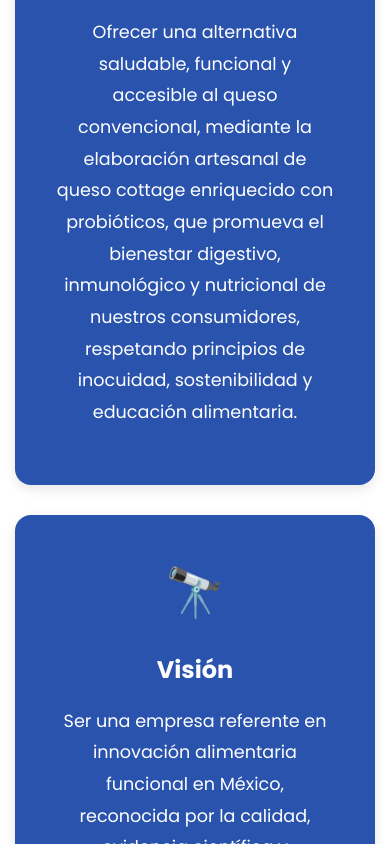
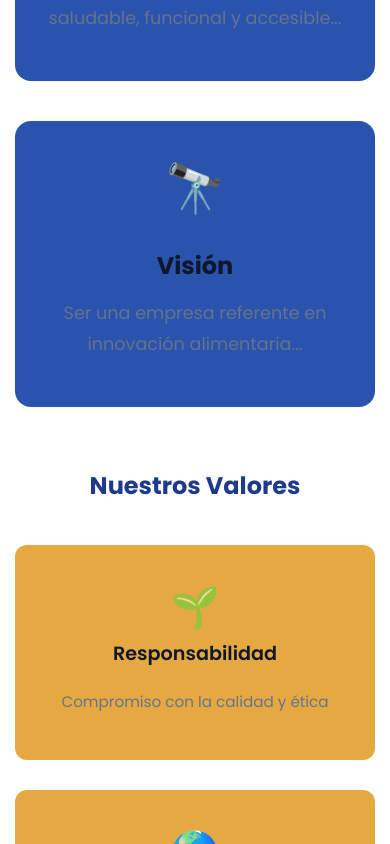
Before and after one commit to aleexroldaansftw/biottage, a React (Vite) app: page / in a window 390 px wide. Shown: the part 1720-2564 px from the top of the page. Built offline with nearby package versions, Linux system fonts and the light colour scheme.

Commit message:
Hacer responsive Product, Benefits y About

```diff
--- a/src/components/About.jsx
+++ b/src/components/About.jsx
@@ -9,17 +9,12 @@ const About = () => {
           </p>
         </div>
 
-        {/* Misión y Visión */}
-        <div className="about-content" style={styles.content}>
+        <div style={styles.content}>
           <div style={styles.card}>
             <div style={styles.cardIcon}>🎯</div>
             <h3 style={styles.cardTitle}>Misión</h3>
             <p style={styles.cardText}>
-              Ofrecer una alternativa saludable, funcional y accesible al queso convencional,
-              mediante la elaboración artesanal de queso cottage enriquecido con probióticos,
-              que promueva el bienestar digestivo, inmunológico y nutricional de nuestros
-              consumidores, respetando principios de inocuidad, sostenibilidad y educación
-              alimentaria.
+              Ofrecer una alternativa saludable, funcional y accesible...
             </p>
           </div>
 
@@ -27,50 +22,26 @@ const About = () => {
             <div style={styles.cardIcon}>🔭</div>
             <h3 style={styles.cardTitle}>Visión</h3>
             <p style={styles.cardText}>
-              Ser una empresa referente en innovación alimentaria funcional en México,
-              reconocida por la calidad, evidencia científica y compromiso social de
-              nuestros productos, contribuyendo a estilos de vida saludables y a la
-              transformación del sistema alimentario hacia opciones más éticas, naturales
-              y conscientes.
+              Ser una empresa referente en innovación alimentaria...
             </p>
           </div>
         </div>
 
-        {/* Valores */}
         <div style={styles.valuesSection}>
           <h3 style={styles.valuesTitle}>Nuestros Valores</h3>
-          <div className="values-grid" style={styles.valuesGrid}>
-            <div style={styles.valueCard}>
-              <span style={styles.valueIcon}>🌱</span>
-              <h4 style={styles.valueName}>Responsabilidad</h4>
-              <p style={styles.valueText}>
-                Ofrecemos un producto funcional, seguro y respaldado por ciencia
-              </p>
-            </div>
-
-            <div style={styles.valueCard}>
-              <span style={styles.valueIcon}>🌎</span>
-              <h4 style={styles.valueName}>Sostenibilidad</h4>
-              <p style={styles.valueText}>
-                Empaques conscientes, procesos artesanales que respetan el entorno
-              </p>
-            </div>
-
-            <div style={styles.valueCard}>
-              <span style={styles.valueIcon}>🤝</span>
-              <h4 style={styles.valueName}>Confianza</h4>
-              <p style={styles.valueText}>
-                Transparencia, educación alimentaria y diálogo constante
-              </p>
-            </div>
-
-            <div style={styles.valueCard}>
-              <span style={styles.valueIcon}>💪</span>
-              <h4 style={styles.valueName}>Accesibilidad</h4>
-              <p style={styles.valueText}>
-                Productos para distintos estilos de vida y necesidades nutricionales
-              </p>
-            </div>
+          <div style={styles.valuesGrid}>
+            {[
+              ["🌱", "Responsabilidad"],
+              ["🌎", "Sostenibilidad"],
+              ["🤝", "Confianza"],
+              ["💪", "Accesibilidad"],
+            ].map(([icon, name], i) => (
+              <div key={i} style={styles.valueCard}>
+                <span style={styles.valueIcon}>{icon}</span>
+                <h4 style={styles.valueName}>{name}</h4>
+                <p style={styles.valueText}>Compromiso con la calidad y ética</p>
+              </div>
+            ))}
           </div>
         </div>
       </div>
@@ -79,95 +50,59 @@ const About = () => {
 };
 
 const styles = {
-  section: {
-    padding: '80px 0',
-    backgroundColor: '#ffffff',
-  },
-  header: {
-    textAlign: 'center',
-    marginBottom: '60px',
-  },
-  title: {
-    fontSize: '2.5rem',
-    fontWeight: '700',
-    color: '#1E3A8A',
-    marginBottom: '16px',
-  },
-  subtitle: {
-    fontSize: '1.2rem',
-    color: '#64748b',
-    maxWidth: '600px',
-    margin: '0 auto',
-  },
+  section: { padding: "80px 0", backgroundColor: "#ffffff" },
+  header: { textAlign: "center", marginBottom: "60px" },
+  title: { fontSize: "2.5rem", color: "#1E3A8A" },
+  subtitle: { fontSize: "1.1rem", color: "#64748b", maxWidth: "600px", margin: "0 auto" },
   content: {
-    display: 'grid',
-    gridTemplateColumns: '1fr 1fr',
-    gap: '40px',
-    marginBottom: '60px',
+    display: "grid",
+    gridTemplateColumns: "1fr 1fr",
+    gap: "40px",
+    marginBottom: "60px",
   },
   card: {
-    backgroundColor: '#2953adff', // azul más oscuro
-    padding: '40px',
-    borderRadius: '16px',
-    textAlign: 'center',
-    color: 'white', // texto blanco
-    boxShadow: '0 4px 12px rgba(0, 0, 0, 0.1)',
+    backgroundColor: "#2953ad",
+    padding: "40px",
+    borderRadius: "16px",
+    textAlign: "center",
+    color: "white",
   },
-  cardIcon: {
-    fontSize: '3rem',
-    marginBottom: '20px',
-  },
-  cardTitle: {
-    fontSize: '1.8rem',
-    fontWeight: '700',
-    color: 'white',
-    marginBottom: '16px',
-  },
-  cardText: {
-    fontSize: '1.1rem',
-    color: 'white',
-    lineHeight: '1.8',
-  },
-  valuesSection: {
-    marginTop: '40px',
-  },
+  cardIcon: { fontSize: "3rem", marginBottom: "20px" },
+  cardTitle: { fontSize: "1.8rem", marginBottom: "12px" },
+  cardText: { fontSize: "1.1rem", lineHeight: "1.8" },
+  valuesSection: { marginTop: "40px" },
   valuesTitle: {
-    fontSize: '2rem',
-    fontWeight: '700',
-    color: '#1E3A8A',
-    textAlign: 'center',
-    marginBottom: '40px',
+    fontSize: "2rem",
+    color: "#1E3A8A",
+    textAlign: "center",
+    marginBottom: "40px",
   },
   valuesGrid: {
-    display: 'grid',
-    gridTemplateColumns: 'repeat(4, 1fr)',
-    gap: '30px',
+    display: "grid",
+    gridTemplateColumns: "repeat(4, 1fr)",
+    gap: "30px",
   },
   valueCard: {
-    backgroundColor: '#E6A942FF', // amarillo
-    padding: '30px',
-    borderRadius: '12px',
-    textAlign: 'center',
-    color: 'white',
-    boxShadow: '0 2px 8px rgba(0, 0, 0, 0.15)',
-    transition: 'transform 0.3s, box-shadow 0.3s',
+    backgroundColor: "#E6A942",
+    padding: "30px",
+    borderRadius: "12px",
+    textAlign: "center",
+    color: "white",
   },
-  valueIcon: {
-    fontSize: '2.5rem',
-    display: 'block',
-    marginBottom: '16px',
-  },
-  valueName: {
-    fontSize: '1.2rem',
-    fontWeight: '600',
-    color: 'white',
-    marginBottom: '12px',
-  },
-  valueText: {
-    fontSize: '0.95rem',
-    color: 'white',
-    lineHeight: '1.6',
-  },
+  valueIcon: { fontSize: "2.5rem", marginBottom: "12px" },
+  valueName: { fontSize: "1.2rem", fontWeight: "600" },
+  valueText: { fontSize: "0.95rem", lineHeight: "1.6" },
 };
 
+// 📱 Responsive
+if (window.innerWidth <= 768) {
+  styles.content.gridTemplateColumns = "1fr";
+  styles.valuesGrid.gridTemplateColumns = "1fr 1fr";
+  styles.card.padding = "30px";
+}
+if (window.innerWidth <= 480) {
+  styles.valuesGrid.gridTemplateColumns = "1fr";
+  styles.title.fontSize = "2rem";
+}
+
 export default About;
--- a/src/components/Benefits.jsx
+++ b/src/components/Benefits.jsx
@@ -15,92 +15,22 @@ const Benefits = () => {
           <p style={styles.mainText}>
             Esta cepa probiótica tiene una gran capacidad de adherirse al epitelio intestinal,
             protegiendo la barrera digestiva y favoreciendo el equilibrio de la microbiota.
-            Está respaldada por investigación científica internacional que comprueba sus
-            múltiples beneficios para la salud.
           </p>
         </div>
 
         <div style={styles.benefitsGrid}>
-          <div style={styles.benefitCard}>
-            <div style={styles.cardIcon}>🛡️</div>
-            <h4 style={styles.cardTitle}>Protección Intestinal</h4>
-            <p style={styles.cardText}>
-              Gran adherencia al epitelio intestinal que protege la barrera digestiva
-              y previene la colonización de bacterias dañinas.
-            </p>
-          </div>
-
-          <div style={styles.benefitCard}>
-            <div style={styles.cardIcon}>⚖️</div>
-            <h4 style={styles.cardTitle}>Equilibrio de Microbiota</h4>
-            <p style={styles.cardText}>
-              Favorece el balance saludable de bacterias beneficiosas en el intestino,
-              mejorando la función digestiva general.
-            </p>
-          </div>
-
-          <div style={styles.benefitCard}>
-            <div style={styles.cardIcon}>💊</div>
-            <h4 style={styles.cardTitle}>Reduce Molestias</h4>
-            <p style={styles.cardText}>
-              Ayuda a disminuir síntomas digestivos comunes como hinchazón,
-              gases y malestar abdominal.
-            </p>
-          </div>
-
-          <div style={styles.benefitCard}>
-            <div style={styles.cardIcon}>🔬</div>
-            <h4 style={styles.cardTitle}>Respaldo Científico</h4>
-            <p style={styles.cardText}>
-              Cepa ampliamente estudiada con evidencia clínica internacional
-              que respalda sus beneficios.
-            </p>
-          </div>
-        </div>
-
-        <div style={styles.applications}>
-          <h3 style={styles.applicationsTitle}>Ideal como coadyuvante en:</h3>
-          <div style={styles.applicationsGrid}>
-            <div style={styles.applicationCard}>
-              <span style={styles.applicationIcon}>💊</span>
-              <h5 style={styles.applicationName}>Diarrea asociada a antibióticos</h5>
-              <p style={styles.applicationDesc}>
-                Ayuda a restaurar el equilibrio intestinal durante y después del tratamiento
-              </p>
+          {[
+            { icon: "🛡️", title: "Protección Intestinal", text: "Protege la barrera digestiva." },
+            { icon: "⚖️", title: "Equilibrio de Microbiota", text: "Favorece el balance intestinal." },
+            { icon: "💊", title: "Reduce Molestias", text: "Disminuye hinchazón y gases." },
+            { icon: "🔬", title: "Respaldo Científico", text: "Avalado por estudios clínicos." },
+          ].map((b, i) => (
+            <div key={i} style={styles.benefitCard}>
+              <div style={styles.cardIcon}>{b.icon}</div>
+              <h4 style={styles.cardTitle}>{b.title}</h4>
+              <p style={styles.cardText}>{b.text}</p>
             </div>
-
-            <div style={styles.applicationCard}>
-              <span style={styles.applicationIcon}>🤢</span>
-              <h5 style={styles.applicationName}>Síndrome de intestino irritable</h5>
-              <p style={styles.applicationDesc}>
-                Puede contribuir a reducir síntomas como dolor, hinchazón y alteraciones
-              </p>
-            </div>
-
-            <div style={styles.applicationCard}>
-              <span style={styles.applicationIcon}>🥛</span>
-              <h5 style={styles.applicationName}>Intolerancia a lactosa leve</h5>
-              <p style={styles.applicationDesc}>
-                Facilita la digestión y reduce molestias en personas con sensibilidad
-              </p>
-            </div>
-
-            <div style={styles.applicationCard}>
-              <span style={styles.applicationIcon}>🔥</span>
-              <h5 style={styles.applicationName}>Inflamación intestinal crónica</h5>
-              <p style={styles.applicationDesc}>
-                Puede ayudar a modular la respuesta inflamatoria del sistema digestivo
-              </p>
-            </div>
-          </div>
-        </div>
-
-        <div style={styles.disclaimer}>
-          <p style={styles.disclaimerText}>
-            ⚕️ <strong>Nota importante:</strong> Biottage es un alimento funcional y no sustituye
-            el tratamiento médico. Consulta con tu profesional de la salud si tienes condiciones
-            digestivas que requieren atención especializada.
-          </p>
+          ))}
         </div>
       </div>
     </section>
@@ -108,128 +38,52 @@ const Benefits = () => {
 };
 
 const styles = {
-  section: {
-    padding: '80px 0',
-    backgroundColor: '#ffffff',
+  section: { padding: "80px 0", backgroundColor: "#ffffff" },
+  header: { textAlign: "center", marginBottom: "40px" },
+  title: {
+    fontSize: "2.5rem",
+    fontWeight: "700",
+    color: "#1E3A8A",
+    marginBottom: "10px",
   },
-  header: {
-    textAlign: 'center',
-    marginBottom: '60px',
+  subtitle: { fontSize: "1.1rem", color: "#64748b" },
+  mainBenefit: {
+    textAlign: "center",
+    backgroundColor: "#EBF4FF",
+    padding: "40px",
+    borderRadius: "20px",
+    margin: "0 auto 50px",
+    maxWidth: "800px",
   },
-  title: {
-    fontSize: '2.5rem',
-    fontWeight: '700',
-    color: '#1E3A8A',
-    marginBottom: '16px',
-  },
-  subtitle: {
-    fontSize: '1.2rem',
-    color: '#64748b',
-  },
-  mainBenefit: {
-    textAlign: 'center',
-    maxWidth: '800px',
-    margin: '0 auto 60px',
-    padding: '40px',
-    backgroundColor: '#EBF4FF',
-    borderRadius: '20px',
-  },
-  iconLarge: {
-    fontSize: '4rem',
-    marginBottom: '20px',
-  },
-  mainTitle: {
-    fontSize: '2rem',
-    fontWeight: '700',
-    color: '#1E3A8A',
-    marginBottom: '20px',
-  },
-  mainText: {
-    fontSize: '1.1rem',
-    color: '#64748b',
-    lineHeight: '1.8',
-  },
+  iconLarge: { fontSize: "4rem", marginBottom: "20px" },
+  mainTitle: { fontSize: "2rem", color: "#1E3A8A", marginBottom: "16px" },
+  mainText: { fontSize: "1rem", color: "#64748b", lineHeight: "1.7" },
   benefitsGrid: {
-    display: 'grid',
-    gridTemplateColumns: 'repeat(4, 1fr)',
-    gap: '30px',
-    marginBottom: '60px',
+    display: "grid",
+    gridTemplateColumns: "repeat(4, 1fr)",
+    gap: "30px",
   },
   benefitCard: {
-    backgroundColor: '#f8fafc',
-    padding: '30px',
-    borderRadius: '16px',
-    textAlign: 'center',
-    border: '2px solid #e2e8f0',
-    transition: 'transform 0.3s, box-shadow 0.3s',
+    backgroundColor: "#f8fafc",
+    padding: "30px",
+    borderRadius: "16px",
+    textAlign: "center",
+    border: "2px solid #e2e8f0",
   },
-  cardIcon: {
-    fontSize: '3rem',
-    marginBottom: '16px',
-  },
-  cardTitle: {
-    fontSize: '1.2rem',
-    fontWeight: '700',
-    color: '#1E3A8A',
-    marginBottom: '12px',
-  },
-  cardText: {
-    fontSize: '0.95rem',
-    color: '#64748b',
-    lineHeight: '1.6',
-  },
-  applications: {
-    marginTop: '60px',
-  },
-  applicationsTitle: {
-    fontSize: '2rem',
-    fontWeight: '700',
-    color: '#1E3A8A',
-    textAlign: 'center',
-    marginBottom: '40px',
-  },
-  applicationsGrid: {
-    display: 'grid',
-    gridTemplateColumns: 'repeat(2, 1fr)',
-    gap: '30px',
-  },
-  applicationCard: {
-    backgroundColor: 'white',
-    padding: '30px',
-    borderRadius: '16px',
-    boxShadow: '0 4px 12px rgba(0, 0, 0, 0.08)',
-    borderLeft: '4px solid #F59E0B',
-  },
-  applicationIcon: {
-    fontSize: '2.5rem',
-    display: 'block',
-    marginBottom: '16px',
-  },
-  applicationName: {
-    fontSize: '1.3rem',
-    fontWeight: '700',
-    color: '#1E3A8A',
-    marginBottom: '12px',
-  },
-  applicationDesc: {
-    fontSize: '1rem',
-    color: '#64748b',
-    lineHeight: '1.6',
-  },
-  disclaimer: {
-    marginTop: '60px',
-    padding: '30px',
-    backgroundColor: '#FEF3C7',
-    borderRadius: '12px',
-    border: '2px solid #F59E0B',
-  },
-  disclaimerText: {
-    fontSize: '1rem',
-    color: '#92400E',
-    lineHeight: '1.7',
-    margin: 0,
-    textAlign: 'center',
-  },
+  cardIcon: { fontSize: "3rem", marginBottom: "12px" },
+  cardTitle: { fontSize: "1.2rem", fontWeight: "700", color: "#1E3A8A" },
+  cardText: { fontSize: "0.95rem", color: "#64748b" },
 };
 
+// 📱 Responsive
+if (window.innerWidth <= 768) {
+  styles.benefitsGrid.gridTemplateColumns = "1fr 1fr";
+  styles.mainBenefit.padding = "25px";
+  styles.title.fontSize = "2rem";
+  styles.cardTitle.fontSize = "1.1rem";
+}
+if (window.innerWidth <= 500) {
+  styles.benefitsGrid.gridTemplateColumns = "1fr";
+}
+
 export default Benefits;
--- a/src/components/Product.jsx
+++ b/src/components/Product.jsx
@@ -4,9 +4,7 @@ const Product = () => {
   return (
     <section id="producto" style={styles.section}>
       <div style={styles.container}>
-        {/* COLUMNA IZQUIERDA */}
         <div style={styles.leftColumn}>
-          {/* Nombre y descripción (antes estaba en la derecha) */}
           <div style={styles.infoContainer}>
             <h3 style={styles.productName}>Biottage</h3>
             <p style={styles.productDescription}>
@@ -17,15 +15,12 @@ const Product = () => {
             </p>
           </div>
 
-          {/* Imagen del producto */}
           <div style={styles.imageContainer}>
             <img src={empaque} alt="Biottage" style={styles.productImage} />
           </div>
         </div>
 
-        {/* COLUMNA DERECHA */}
         <div style={styles.rightColumn}>
-          {/* Beneficios Principales (antes estaba en la izquierda) */}
           <div style={styles.features}>
             <h4 style={styles.featuresTitle}>Beneficios Principales:</h4>
             <ul style={styles.featuresList}>
@@ -37,7 +32,6 @@ const Product = () => {
             </ul>
           </div>
 
-          {/* Usos y Aplicaciones */}
           <div style={styles.usesContainer}>
             <h4 style={styles.usesTitle}>Usos y Aplicaciones:</h4>
             <p style={styles.usesText}>
@@ -52,10 +46,7 @@ const Product = () => {
 };
 
 const styles = {
-  section: {
-    padding: "60px 0",
-    backgroundColor: "#f7faff",
-  },
+  section: { padding: "60px 0", backgroundColor: "#f7faff" },
   container: {
     display: "grid",
     gridTemplateColumns: "1fr 1fr",
@@ -65,19 +56,9 @@ const styles = {
     margin: "0 auto",
     padding: "0 20px",
   },
-  leftColumn: {
-    display: "flex",
-    flexDirection: "column",
-    gap: "40px",
-  },
-  rightColumn: {
-    display: "flex",
-    flexDirection: "column",
-    gap: "40px",
-  },
-  infoContainer: {
-    textAlign: "left",
-  },
+  leftColumn: { display: "flex", flexDirection: "column", gap: "40px" },
+  rightColumn: { display: "flex", flexDirection: "column", gap: "40px" },
+  infoContainer: { textAlign: "left" },
   productName: {
     fontSize: "2.5rem",
     fontWeight: "700",
@@ -89,28 +70,16 @@ const styles = {
     color: "#333",
     lineHeight: "1.6",
   },
-  features: {
-    textAlign: "left",
-  },
+  features: { textAlign: "left" },
   featuresTitle: {
     fontSize: "1.4rem",
     fontWeight: "700",
     color: "#0b3b8c",
     marginBottom: "15px",
   },
-  featuresList: {
-    listStyle: "none",
-    padding: 0,
-    margin: 0,
-  },
-  featureItem: {
-    fontSize: "1.05rem",
-    color: "#444",
-    marginBottom: "8px",
-  },
-  imageContainer: {
-    textAlign: "center",
-  },
+  featuresList: { listStyle: "none", padding: 0, margin: 0 },
+  featureItem: { fontSize: "1.05rem", color: "#444", marginBottom: "8px" },
+  imageContainer: { textAlign: "center" },
   productImage: {
     width: "95%",
     maxWidth: "550px",
@@ -128,11 +97,18 @@ const styles = {
     color: "#0b3b8c",
     marginBottom: "10px",
   },
-  usesText: {
-    fontSize: "1.05rem",
-    color: "#333",
-    lineHeight: "1.6",
-  },
+  usesText: { fontSize: "1.05rem", color: "#333", lineHeight: "1.6" },
 };
 
+// 📱 Responsive
+if (window.innerWidth <= 768) {
+  styles.container.gridTemplateColumns = "1fr";
+  styles.container.gap = "25px";
+  styles.productName.fontSize = "2rem";
+  styles.productDescription.fontSize = "1rem";
+  styles.usesContainer.padding = "20px";
+  styles.featuresTitle.fontSize = "1.2rem";
+  styles.featureItem.fontSize = "0.95rem";
+}
+
 export default Product;
```
